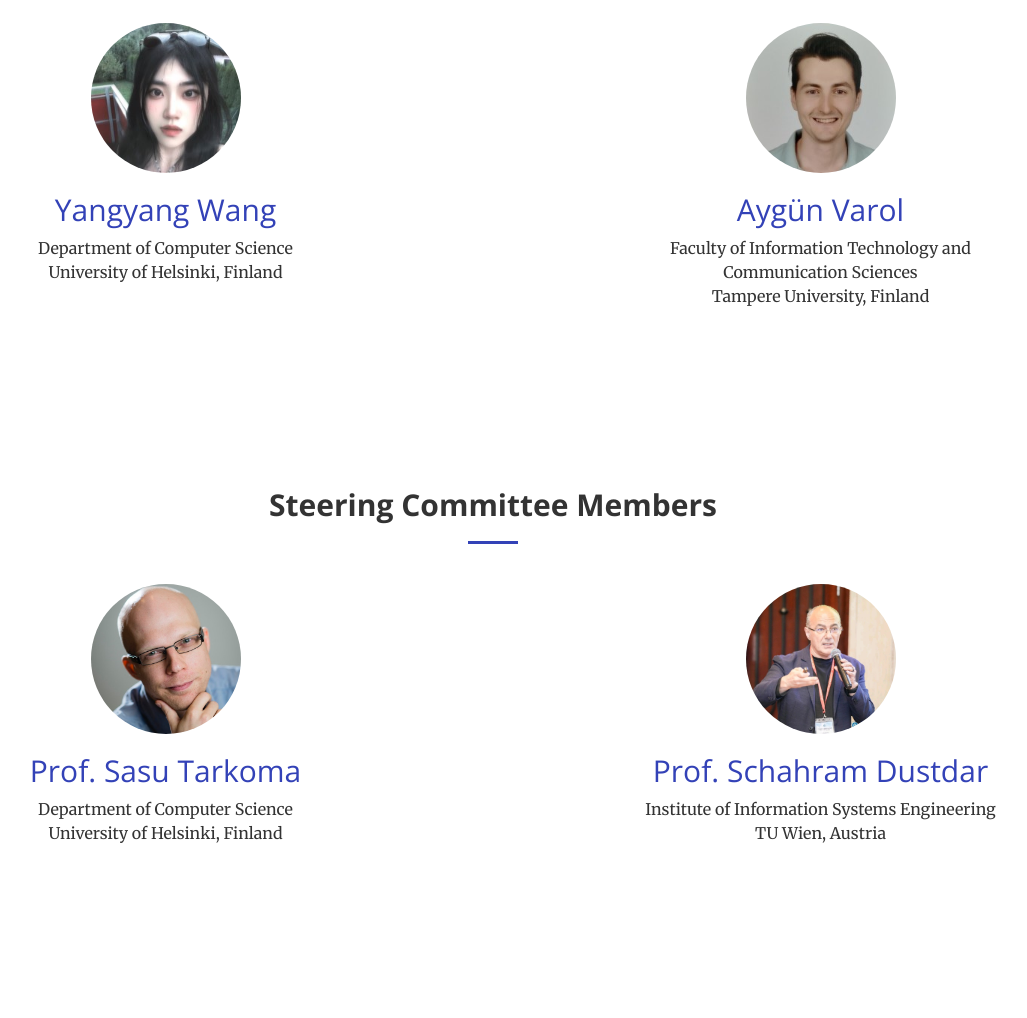
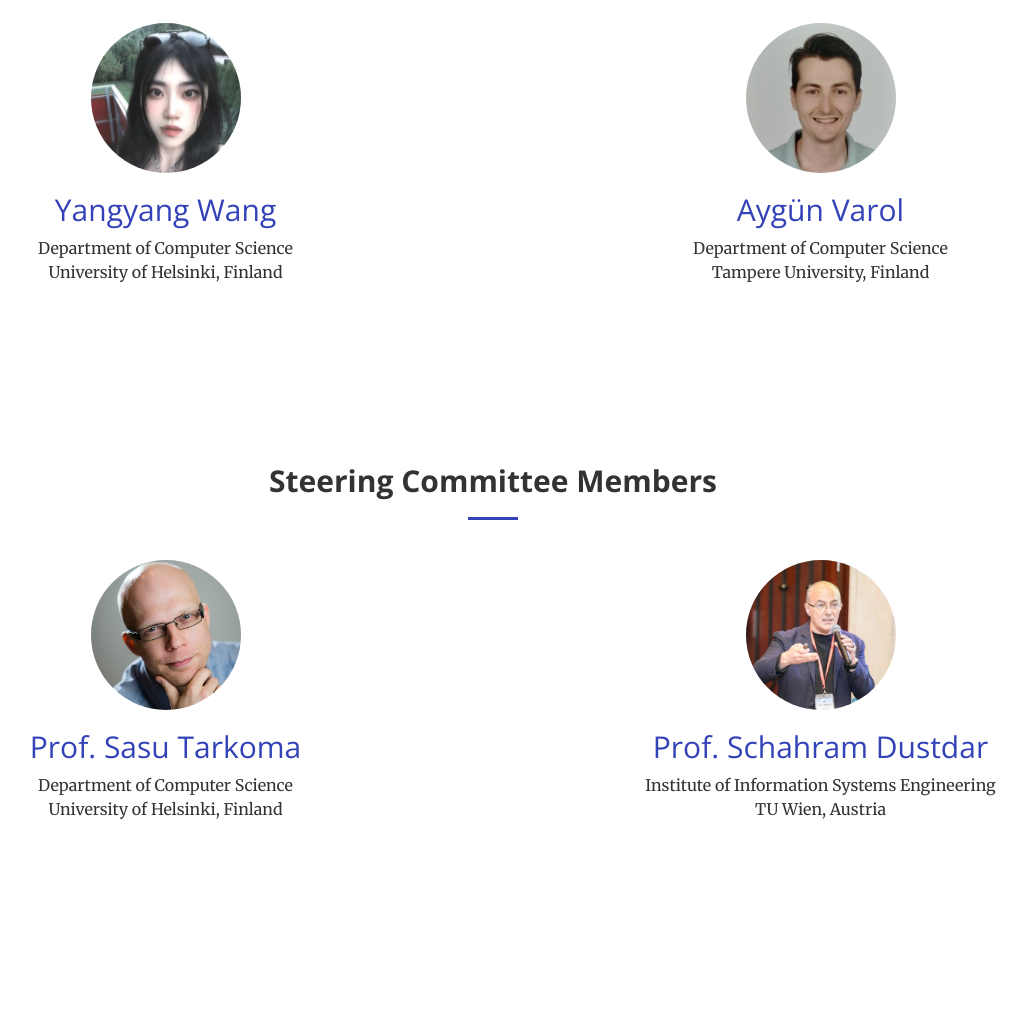
Before and after one commit to EnvSenSys/EnvSenSys.github.io, a plain HTML site: page 2025/index.html in a window 1280 px wide. Shown: the part 3356-4374 px from the top of the page, without its empty margins (147-1174 px from the left). Drawn offline with nearby package versions, Linux system fonts and the light colour scheme.

Commit message:
2025 tpc change

```diff
--- a/2025/index.html
+++ b/2025/index.html
@@ -283,7 +283,7 @@
 						<h2>
 							<a href="https://www.linkedin.com/in/aygunvarol/" target="_blank" rel="noopener noreferrer">Aygün Varol</a>
 						</h2>
-						<p>Faculty of Information Technology and Communication Sciences</p>
+						<p>Department of Computer Science</p>
 						<p>Tampere University, Finland</p>
 					</div>
 				</div>
```
